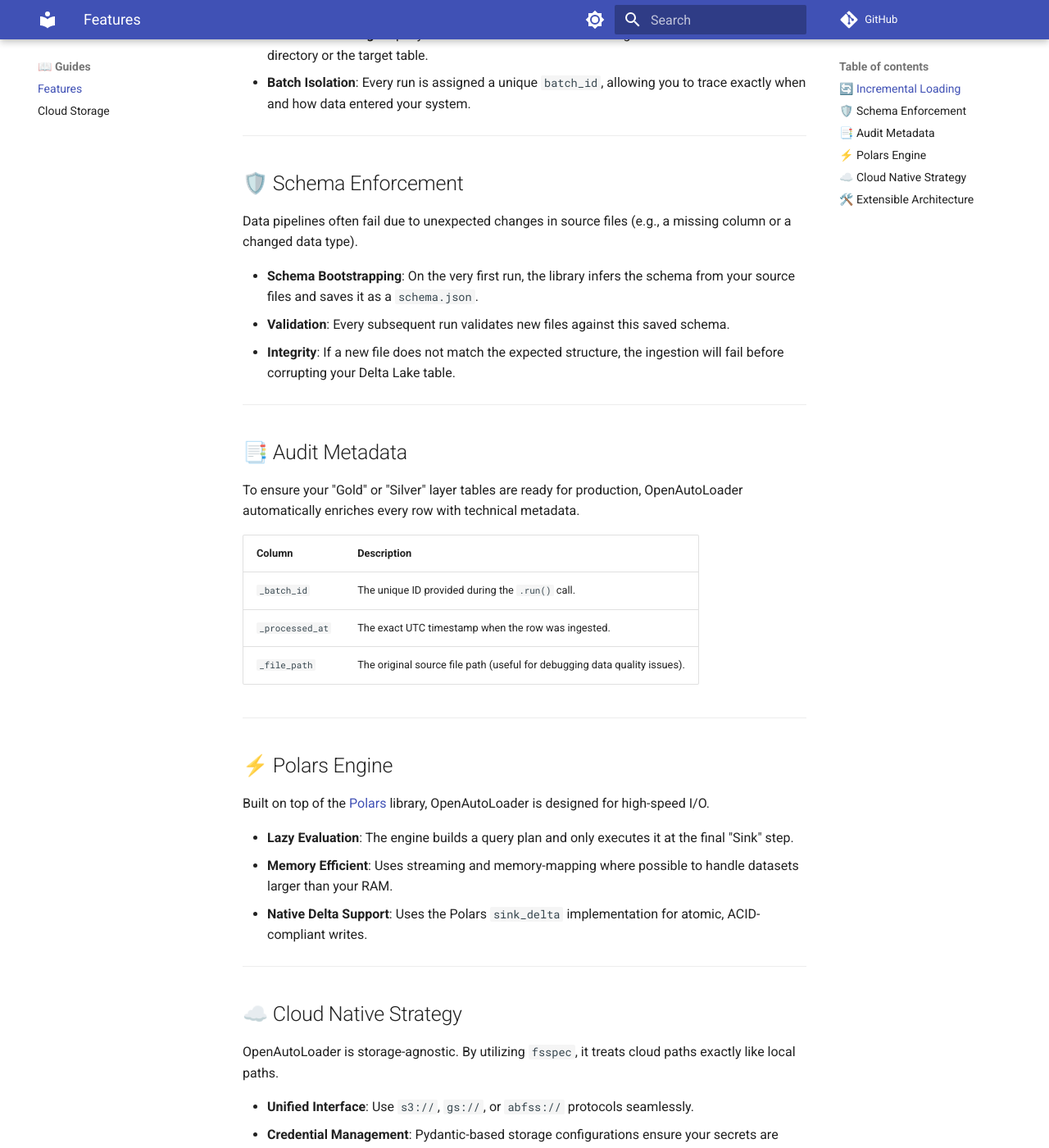
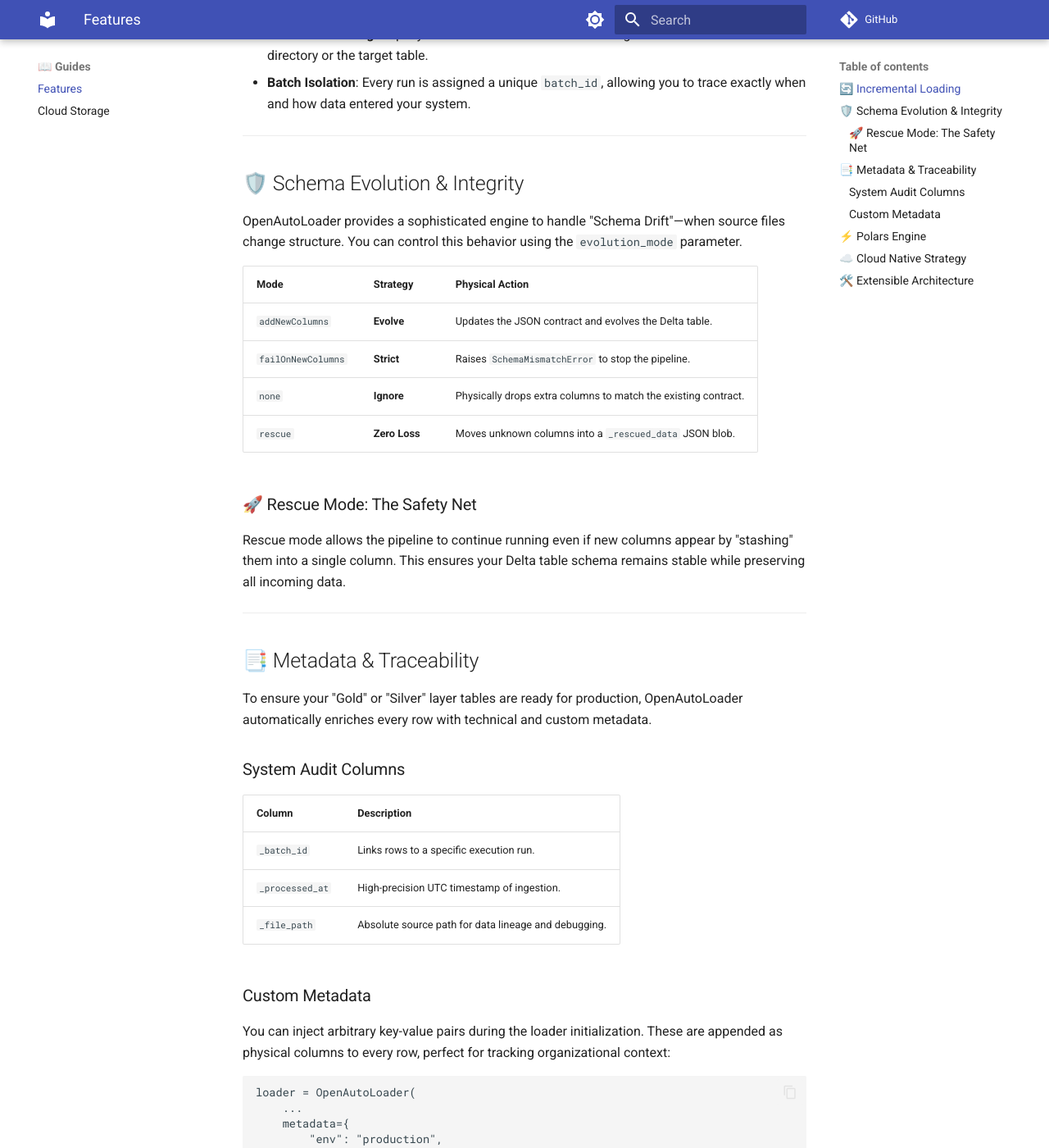
Before and after one commit to nitish9413/open_auto_loader, an MkDocs documentation site: the page built from docs/features.md, in a window 1280 px wide and 1400 px high, scrolled down 493 px. Shown: the whole window at 82% size. Built offline with MkDocs 1.6.1 and Material for MkDocs 9.7.7, drawn with Linux system fonts in a browser that asks for light colours; comment, search, counter and statistics services are not loaded; some of the changed text lies outside the part shown.

Commit message:
docs: update README and features documentation to include PyPI downloads and schema evolution details

````diff
--- a/docs/features.md
+++ b/docs/features.md
@@ -13,33 +13,54 @@
 
 ---
 
-## 🛡️ Schema Enforcement
-Data pipelines often fail due to unexpected changes in source files (e.g., a missing column or a changed data type).
+## 🛡️ Schema Evolution & Integrity
+OpenAutoLoader provides a sophisticated engine to handle "Schema Drift"—when source files change structure. You can control this behavior using the `evolution_mode` parameter.
 
-- **Schema Bootstrapping**: On the very first run, the library infers the schema from your source files and saves it as a `schema.json`.
-- **Validation**: Every subsequent run validates new files against this saved schema.
-- **Integrity**: If a new file does not match the expected structure, the ingestion will fail before corrupting your Delta Lake table.
+
+
+| Mode | Strategy | Physical Action |
+| :--- | :--- | :--- |
+| `addNewColumns` | **Evolve** | Updates the JSON contract and evolves the Delta table. |
+| `failOnNewColumns` | **Strict** | Raises `SchemaMismatchError` to stop the pipeline. |
+| `none` | **Ignore** | Physically drops extra columns to match the existing contract. |
+| `rescue` | **Zero Loss** | Moves unknown columns into a `_rescued_data` JSON blob. |
+
+### 🚀 Rescue Mode: The Safety Net
+Rescue mode allows the pipeline to continue running even if new columns appear by "stashing" them into a single column. This ensures your Delta table schema remains stable while preserving all incoming data.
 
 ---
 
-## 📑 Audit Metadata
-To ensure your "Gold" or "Silver" layer tables are ready for production, OpenAutoLoader automatically enriches every row with technical metadata.
+## 📑 Metadata & Traceability
+To ensure your "Gold" or "Silver" layer tables are ready for production, OpenAutoLoader automatically enriches every row with technical and custom metadata.
 
-
-
+### System Audit Columns
 | Column | Description |
 | :--- | :--- |
-| `_batch_id` | The unique ID provided during the `.run()` call. |
-| `_processed_at` | The exact UTC timestamp when the row was ingested. |
-| `_file_path` | The original source file path (useful for debugging data quality issues). |
+| `_batch_id` | Links rows to a specific execution run. |
+| `_processed_at` | High-precision UTC timestamp of ingestion. |
+| `_file_path` | Absolute source path for data lineage and debugging. |
+
+### Custom Metadata
+You can inject arbitrary key-value pairs during the loader initialization. These are appended as physical columns to every row, perfect for tracking organizational context:
+
+```python
+loader = OpenAutoLoader(
+    ...
+    metadata={
+        "env": "production",
+        "region": "us-east-1",
+        "source_system": "sap_erp"
+    }
+)
+```
 
 ---
 
 ## ⚡ Polars Engine
 Built on top of the [Polars](https://pola.rs/) library, OpenAutoLoader is designed for high-speed I/O.
 
-- **Lazy Evaluation**: The engine builds a query plan and only executes it at the final "Sink" step.
-- **Memory Efficient**: Uses streaming and memory-mapping where possible to handle datasets larger than your RAM.
+- **Lazy Evaluation**: The engine builds an optimized query plan and only executes it at the final "Sink" step.
+- **Memory Efficient**: Uses streaming and memory-mapping to handle datasets larger than your RAM.
 - **Native Delta Support**: Uses the Polars `sink_delta` implementation for atomic, ACID-compliant writes.
 
 ---
@@ -55,5 +76,5 @@
 ## 🛠️ Extensible Architecture
 The library is built using the **Strategy** and **Factory** design patterns.
 
-- **Format Support**: Easily switch between `CSV`, `Parquet`, and `NDJSON/JSONL`.
+- **Format Support**: Native support for `CSV`, `Parquet`, and `NDJSON/JSONL`.
 - **Modular Components**: The Scanner, Engine, and Checkpoint systems are decoupled, making the library easy to maintain and extend for custom requirements.
````
Also changed, not shown: README.md (+1 -0 lines), docs/index.md (+52 -5 lines).
